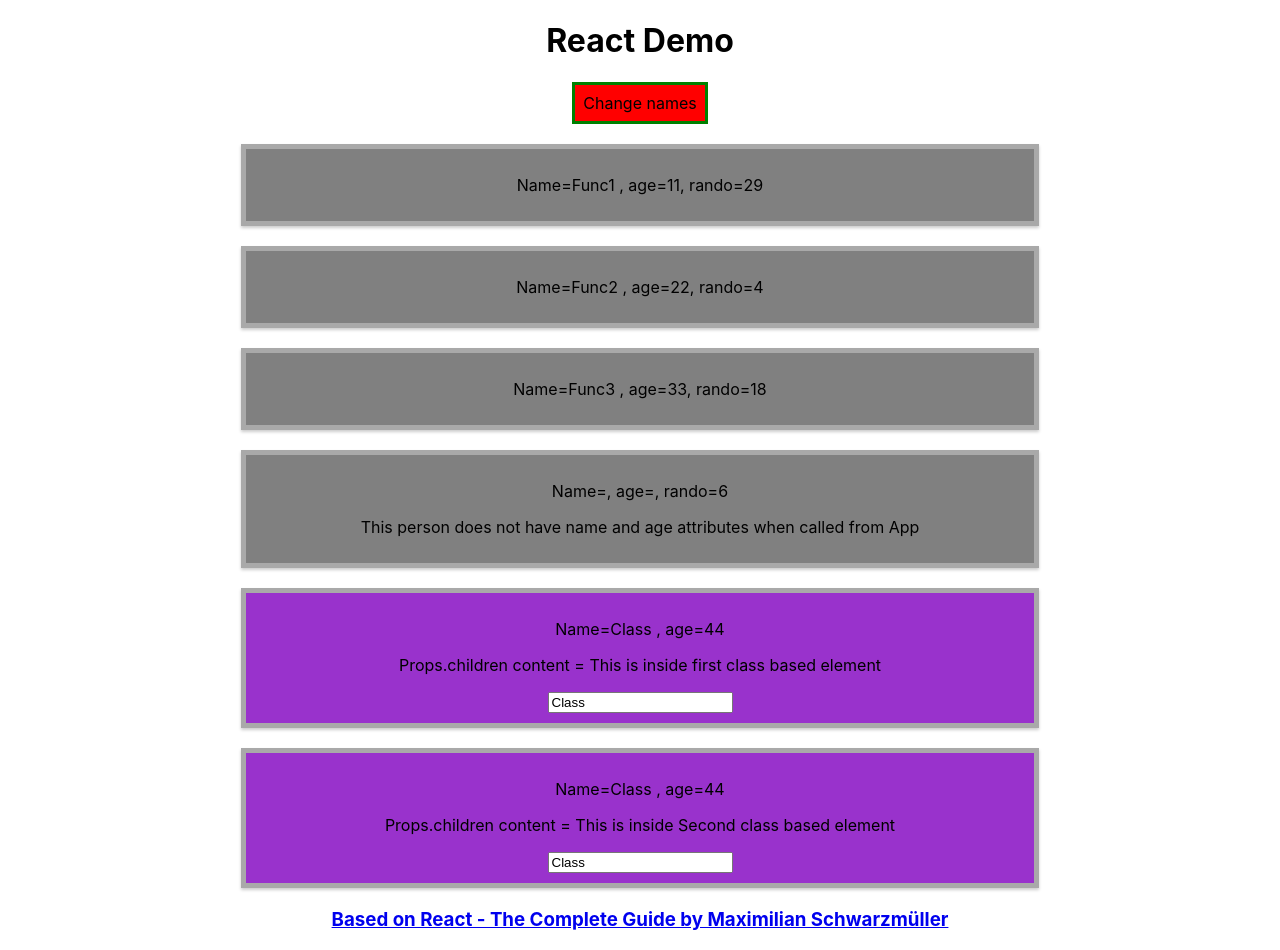
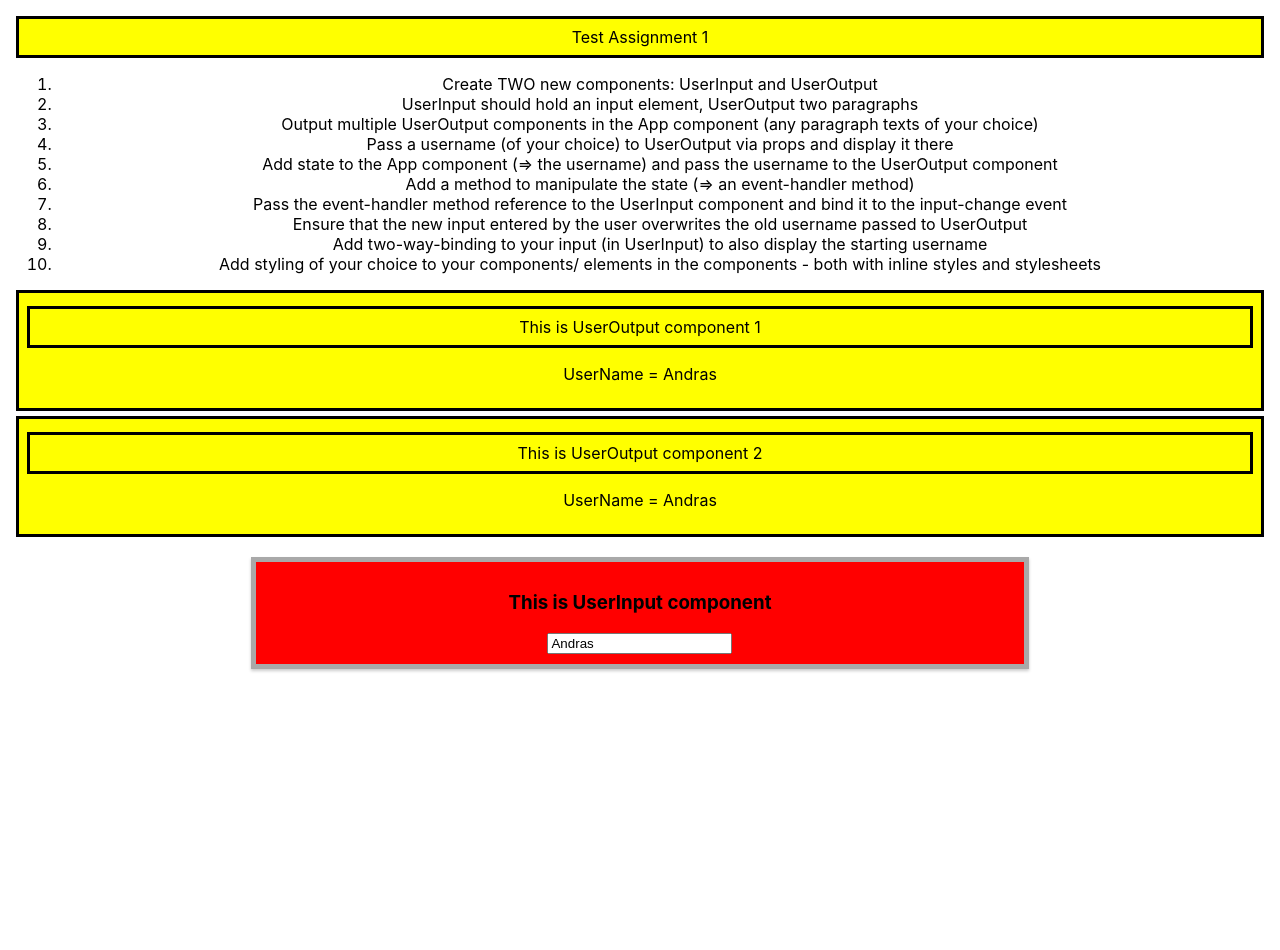
Before and after one commit to asszem/React-The-Complete-Guide-Udemy, a React (Create React App) app: page / in a window 1280 px wide. After the commit the page ends 800 px from the top, so only its background shows below. Built offline with nearby package versions, Linux system fonts and the light colour scheme.

Commit message:
Add Assignment 1 and setup folder structure for addtional assignments

```diff
--- /dev/null
+++ b/src/Assignments/Assignment1 - Base Syntax/App.css
@@ -0,0 +1,3 @@
+.App {
+  margin: 16px;
+}
--- /dev/null
+++ b/src/Assignments/Assignment1 - Base Syntax/AppAssignment1.js
@@ -0,0 +1,90 @@
+import React, { Component } from 'react';
+import './App.css';
+// must start with a capital letter...
+import UserInput from './User/UserInput';
+import UserOutputComponent from './User/UserOutput';
+
+class Assignment1App extends Component {
+  state = {
+    UserName: 'Andras',
+  };
+
+  changeUserName = (event) => {
+    this.setState({
+      UserName: event.target.value,
+    });
+  };
+
+  render() {
+    const inlineStyle = {
+      backgroundColor: 'yellow',
+      font: 'inherit',
+      border: '3px solid black',
+      padding: '8px',
+      cursor: 'pointer',
+      textAlign: 'center',
+      margin: '5px auto',
+    };
+
+    return (
+      <div className="App">
+        <p style={inlineStyle}>Test Assignment 1</p>
+        <ol>
+          <li>Create TWO new components: UserInput and UserOutput</li>
+          <li>
+            UserInput should hold an input element, UserOutput two paragraphs
+          </li>
+          <li>
+            Output multiple UserOutput components in the App component (any
+            paragraph texts of your choice)
+          </li>
+          <li>
+            Pass a username (of your choice) to UserOutput via props and display
+            it there
+          </li>
+          <li>
+            Add state to the App component (=> the username) and pass the
+            username to the UserOutput component
+          </li>
+          <li>
+            Add a method to manipulate the state (=> an event-handler method)
+          </li>
+          <li>
+            Pass the event-handler method reference to the UserInput component
+            and bind it to the input-change event
+          </li>
+          <li>
+            Ensure that the new input entered by the user overwrites the old
+            username passed to UserOutput
+          </li>
+          <li>
+            Add two-way-binding to your input (in UserInput) to also display the
+            starting username
+          </li>
+          <li>
+            Add styling of your choice to your components/ elements in the
+            components - both with inline styles and stylesheets
+          </li>
+        </ol>
+
+        <UserOutputComponent
+          userName={this.state.UserName}
+          compNum="1"
+          style={inlineStyle}
+        />
+        <UserOutputComponent
+          userName={this.state.UserName}
+          compNum="2"
+          style={inlineStyle}
+        />
+
+        <UserInput
+          userName={this.state.UserName}
+          changeUserName={this.changeUserName}
+        ></UserInput>
+      </div>
+    );
+  }
+}
+
+export default Assignment1App;
--- /dev/null
+++ b/src/Assignments/Assignment1 - Base Syntax/User/UserInput.css
@@ -0,0 +1,10 @@
+.UserInput {
+  width: 60%;
+  border: 5px solid darkgrey;
+  background-color:red;
+  box-shadow: 0 2px 3px #ccc;
+  padding: 10px;
+  margin: 20px auto;
+  text-align: center;
+  cursor: pointer;
+}
--- /dev/null
+++ b/src/Assignments/Assignment1 - Base Syntax/User/UserInput.js
@@ -0,0 +1,13 @@
+import React, { Component } from 'react';
+import './UserInput.css';
+
+const userInput = (props) => {
+  return (
+    <div className="UserInput">
+        <h3>This is UserInput component</h3>
+      <input type="text" value={props.userName} onChange={props.changeUserName}></input>
+    </div>
+  );
+};
+
+export default userInput;
--- /dev/null
+++ b/src/Assignments/Assignment1 - Base Syntax/User/UserOutput.js
@@ -0,0 +1,12 @@
+import React, { Component } from 'react';
+
+const userOutput = (props) => {
+  return (
+    <div style={props.style}>
+      <p style={props.style}>This is UserOutput component {props.compNum}</p>
+      <p>UserName = {props.userName}</p>
+    </div>
+  );
+};
+
+export default userOutput;
--- /dev/null
+++ b/src/Assignments/Assignment1 - Base Syntax/index.css
@@ -0,0 +1,5 @@
+body {
+  margin: 0;
+  padding: 0;
+  font-family: sans-serif;
+}
--- a/src/index.js
+++ b/src/index.js
@@ -2,11 +2,13 @@ import React from 'react';
 import ReactDOM from 'react-dom';
 import './index.css';
 import App from './App';
+import Assignment1App from './Assignments/Assignment1 - Base Syntax/AppAssignment1.js';
 import reportWebVitals from './reportWebVitals';
 
 ReactDOM.render(
   <React.StrictMode>
-    <App />
+    {/* <App /> */}
+    <Assignment1App />
   </React.StrictMode>,
   document.getElementById('root')
 );
```
Also changed, not shown: src/Assignments/Assignment1 - Base Syntax/index.js (added, +8 -0 lines), src/Assignments/Assignment1 - Base Syntax/registerServiceWorker.js (added, +108 -0 lines), 1 other file (tests, documents, lock files or other folders).
